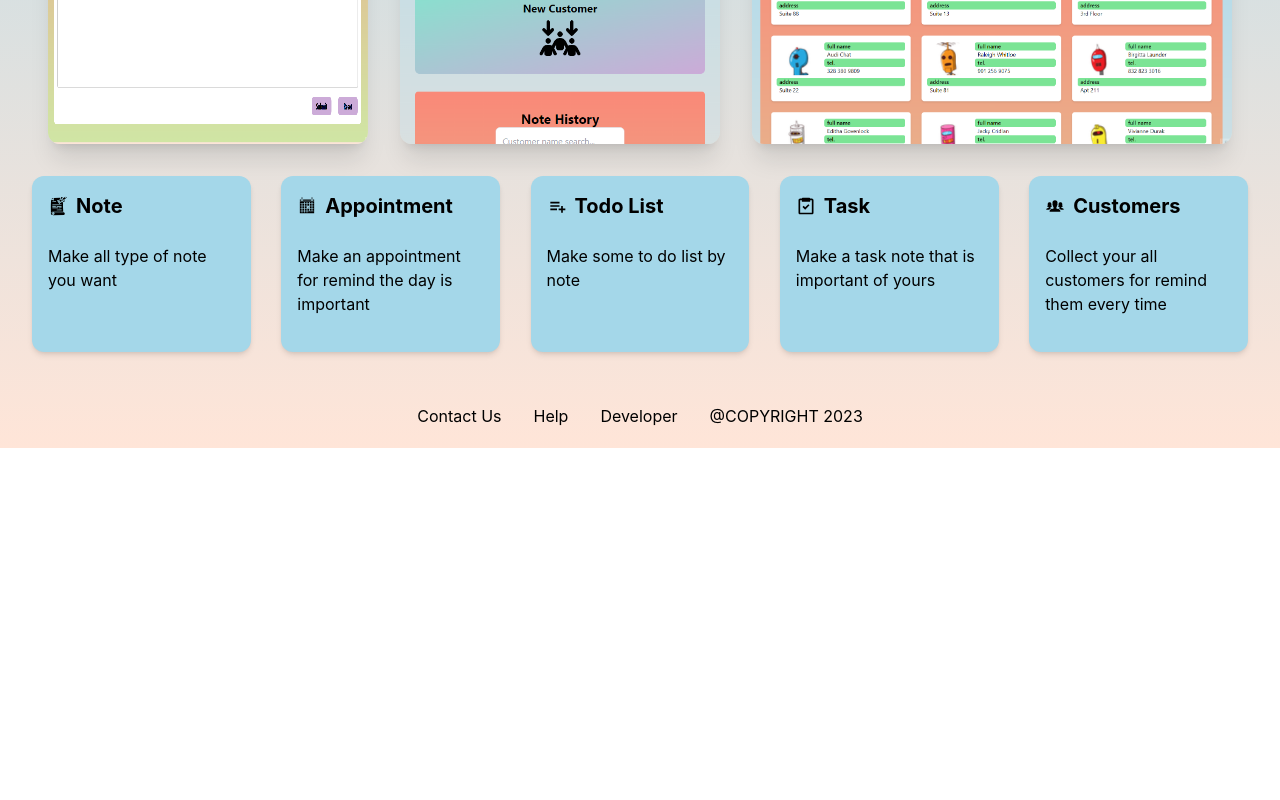
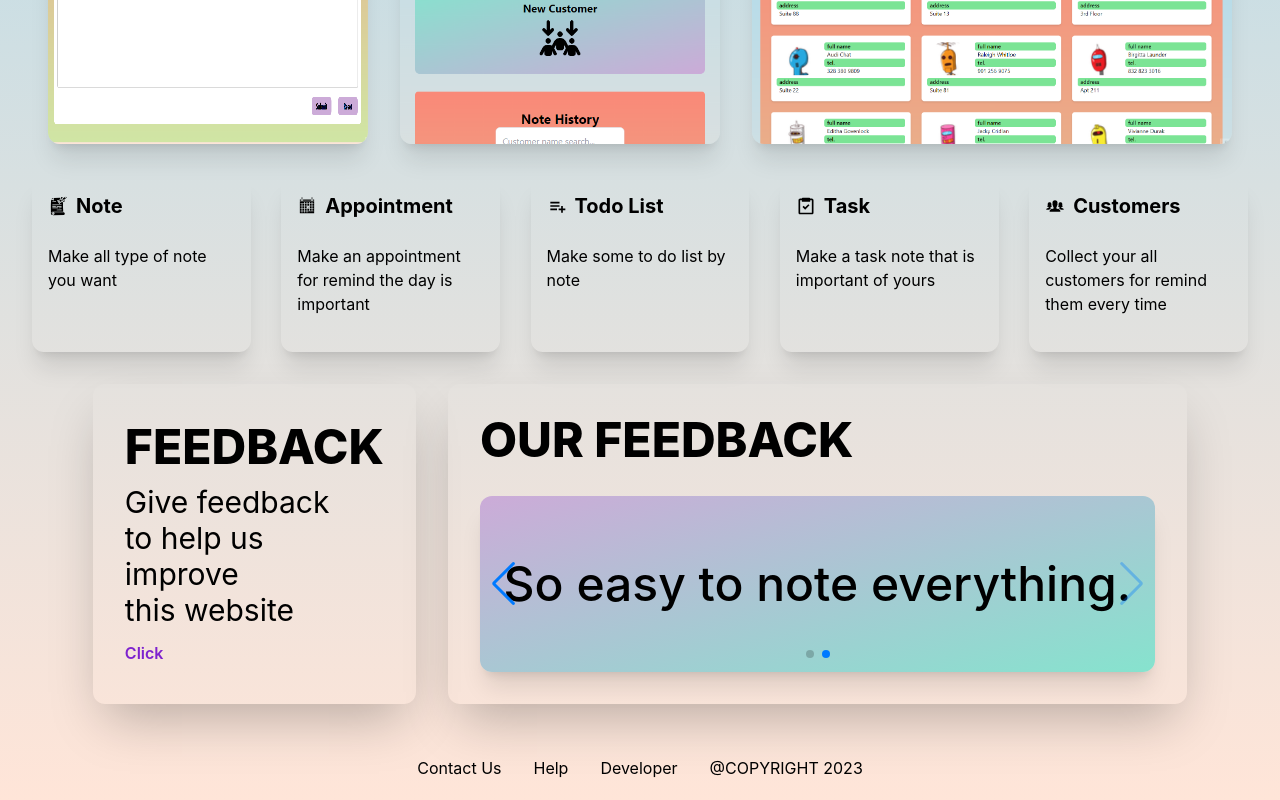
Before and after one commit to TJThanachot/Easy-Note, a React (Vite) app: page / in a window 1280 px wide. Shown: the part 568-1368 px from the top of the page. Before the commit the page ends 1016 px from the top, so only its background shows below. Built offline with nearby package versions, Linux system fonts and the light colour scheme.

Commit message:
add:feedback feature

```diff
--- a/package.json
+++ b/package.json
@@ -21,6 +21,7 @@
     "react-icons": "^4.11.0",
     "react-router-dom": "^6.18.0",
     "sweetalert2": "^11.9.0",
+    "swiper": "^11.0.4",
     "yup": "^1.3.2"
   },
   "devDependencies": {
--- a/src/components/Card.tsx
+++ b/src/components/Card.tsx
@@ -6,7 +6,7 @@ type cardType = {
 
 export default function Card(props: cardType) {
   return (
-    <div className="max-sm:w-full w-[18%] h-[11rem] p-[1rem] shadow-md flex flex-col gap-[1.5rem] rounded-xl bg-[#a4d7e9]">
+    <div className="max-sm:w-full w-[18%] h-[11rem] p-[1rem] shadow-xl flex flex-col gap-[1.5rem] rounded-xl ">
       <h2 className="text-xl font-bold flex items-center gap-[0.5rem]">
         {props.icon}
         {props.title}
--- a/src/components/CustomerCard.tsx
+++ b/src/components/CustomerCard.tsx
@@ -29,13 +29,13 @@ export default function CustomerCard(props: Props) {
         <div className="w-[65%] h-[100%] pl-[0.5rem] truncate overflow-hidden">
           <div>
             <h4 className="font-semibold bg-[#7BE495] rounded-md pl-[0.5rem] ">
-              full name
+              Full name
             </h4>
             <span className="pl-[0.5rem]">{props.fullname}</span>
           </div>
           <div>
             <h4 className="font-semibold bg-[#7BE495] rounded-md pl-[0.5rem]">
-              tel.
+              Tel.
             </h4>
             <span className="pl-[0.5rem]">{props.tel}</span>
           </div>
@@ -43,7 +43,7 @@ export default function CustomerCard(props: Props) {
       </div>
       <div className="truncate overflow-hidden">
         <h4 className="font-semibold bg-[#7BE495] rounded-md pl-[0.5rem]">
-          address
+          Address
         </h4>
         <span className="pl-[0.5rem]">{props.address}</span>
       </div>
--- a/src/components/HomeCard.tsx
+++ b/src/components/HomeCard.tsx
@@ -14,7 +14,7 @@ export default function HomeCard(props: Props) {
         setCategory(props.category);
         setCurrentPage("noteList");
       }}
-      className="text-teal-800 transition duration-400 hover:scale-110 hover:bg-white flex flex-col items-center py-[1.5rem] text-xl font-bold rounded-xl cursor-pointer hover:shadow-lg shadow-xl "
+      className="text-gray-600 transition duration-400 hover:scale-110 hover:bg-white flex flex-col items-center py-[1.5rem] text-xl font-bold rounded-xl cursor-pointer hover:shadow-lg shadow-xl "
     >
       {props.title}
       <div>{props.children}</div>
--- a/src/components/SideNav.tsx
+++ b/src/components/SideNav.tsx
@@ -7,7 +7,7 @@ type Props = {};
 export default function SideNav({}: Props) {
   const { currentPage, setCurrentPage }: any = useStore();
   return (
-    <div className="bg-gradient-to-b from-fourthdary to-fifthdary flex flex-col gap-[1rem] py-[1rem] min-w-[15rem] w-full rounded-lg  h-fit">
+    <div className="bg-gradient-to-b from-fourthdary to-fifthdary flex flex-col gap-[1rem] py-[1rem] min-w-[15rem] w-full rounded-lg shadow-lg h-fit">
       <h1 className="text-2xl font-bold h-[3rem] flex items-center pl-[1rem]">
         Note
       </h1>
--- /dev/null
+++ b/src/components/SwiperCompo.tsx
@@ -0,0 +1,44 @@
+import { Swiper, SwiperSlide } from "swiper/react";
+// import required modules
+import { Autoplay, Pagination, Navigation } from "swiper/modules";
+import { useStore } from "../contexts/store";
+
+// Import Swiper styles
+import "swiper/css";
+import "swiper/css/pagination";
+import "swiper/css/navigation";
+
+type Props = {};
+
+export default function SwiperCompo({}: Props) {
+  const { swipState }: any = useStore();
+  return (
+    <div className="w-full h-full rounded-xl shadow-xl bg-gradient-to-br from-primary to-secondary">
+      <Swiper
+        className="h-full w-full"
+        spaceBetween={20}
+        centeredSlides={true}
+        autoplay={{
+          delay: 5000,
+          disableOnInteraction: false,
+        }}
+        pagination={{
+          clickable: true,
+        }}
+        navigation={true}
+        modules={[Autoplay, Pagination, Navigation]}
+      >
+        {swipState.map((item: string, index: number) => {
+          return (
+            <SwiperSlide
+              key={index}
+              className="flex items-center justify-center text-5xl font-medium"
+            >
+              {item}
+            </SwiperSlide>
+          );
+        })}
+      </Swiper>
+    </div>
+  );
+}
--- a/src/components/TopNav.tsx
+++ b/src/components/TopNav.tsx
@@ -10,10 +10,10 @@ export default function TopNav({}: Props) {
         to={"/"}
       >
         <GiNotebook />
-        Logo
+        LOGO
       </Link>
       <Link
-        className="transition duration-400 hover:scale-110 hover:opacity-80 font-bold bg-primary w-[10rem] h-[3rem] rounded-lg flex items-center justify-center"
+        className="transition duration-400 hover:scale-110 hover:opacity-80 font-bold bg-gradient-to-br from-primary to-secondary w-[10rem] h-[3rem] rounded-lg flex items-center justify-center"
         to={"/dashboard"}
       >
         Dashboard
--- a/src/components/crud/CRUDCustomer.tsx
+++ b/src/components/crud/CRUDCustomer.tsx
@@ -5,6 +5,7 @@ import customerHook from "../../hooks/customerHook";
 import Swal from "sweetalert2";
 import { useStore } from "../../contexts/store";
 import { UploadImage } from "../../assets/icon";
+import { useEffect } from "react";
 
 export default function CRUDCustomer({ props }: any) {
   const { createCustomer, deleteCustomer, updateCustomer } = customerHook();
@@ -40,6 +41,10 @@ export default function CRUDCustomer({ props }: any) {
       return true;
     }
   };
+
+  useEffect(() => {
+    setAvartarUrl("");
+  }, []);
 
   return (
     <div className="w-full">
--- a/src/contexts/store.tsx
+++ b/src/contexts/store.tsx
@@ -7,6 +7,10 @@ type Props = {
 const storeContext = React.createContext({});
 
 function StoreProvider(props: Props) {
+  const [swipState, setSwipstate] = useState([
+    "Great website.",
+    "So easy to note everything.",
+  ]);
   const [currentPage, setCurrentPage] = useState("yourNote");
   const [category, setCategory] = useState("");
   const [noteDataById, setNoteDataById] = useState({});
@@ -21,6 +25,8 @@ function StoreProvider(props: Props) {
   return (
     <storeContext.Provider
       value={{
+        swipState,
+        setSwipstate,
         currentPage,
         setCurrentPage,
         mockNote,
--- a/src/page/Home.tsx
+++ b/src/page/Home.tsx
@@ -32,7 +32,7 @@ export default function Home({}: Props) {
               setNoteDataById({});
               setCurrentPage("CRUDNote");
             }}
-            className="bg-gradient-to-br from-primary to-secondary transition duration-400 hover:scale-110 flex flex-col items-center py-[1.5rem] text-xl font-bold rounded-lg cursor-pointer hover:shadow-lg "
+            className="bg-gradient-to-br from-primary to-secondary transition duration-400 hover:scale-110 flex flex-col items-center py-[1.5rem] text-xl font-bold rounded-lg cursor-pointer shadow-lg "
           >
             New Note
             <div>
@@ -44,7 +44,7 @@ export default function Home({}: Props) {
               setCustomerDataById({});
               setCurrentPage("CRUDCustomer");
             }}
-            className="bg-gradient-to-br from-secondary to-primary transition duration-400 hover:scale-110 flex flex-col items-center py-[1.5rem] text-xl font-bold rounded-lg cursor-pointer hover:shadow-lg "
+            className="bg-gradient-to-br from-secondary to-primary transition duration-400 hover:scale-110 flex flex-col items-center py-[1.5rem] text-xl font-bold rounded-lg cursor-pointer shadow-lg "
           >
             New Customer
             <div>
--- a/src/page/Landing.tsx
+++ b/src/page/Landing.tsx
@@ -5,15 +5,19 @@ import L5 from "../assets/L5.png";
 import L1 from "../assets/L1.png";
 import L2 from "../assets/L2.png";
 import L4 from "../assets/L4.png";
+import SwiperCompo from "../components/SwiperCompo";
+import { useStore } from "../contexts/store";
+import Swal from "sweetalert2";
 type Props = {};
 
 export default function Landing({}: Props) {
+  const { swipState, setSwipstate }: any = useStore();
   return (
     <div>
       <TopNav />
       <main className="flex flex-col items-center p-[2rem] gap-[2rem]">
         <div className="flex flex-col items-center gap-[1rem]">
-          <h1 className="text-4xl font-extrabold">The Easiest Note</h1>
+          <h1 className="text-4xl font-extrabold">THE EASIEST NOTE</h1>
           <h4 className="text-2xl px-[1rem]">
             note all of you want, todo, appointment, task and manage your
             customers
@@ -45,6 +49,46 @@ export default function Landing({}: Props) {
           </div>
         </section>
         <CardWrapped />
+        {/* feedback section ------------------------------------------------- */}
+        <section className="w-full px-[5rem] max-sm:px-0 h-[20rem] flex gap-[2rem] justify-center max-sm:flex-col max-sm:h-auto">
+          <div className=" flex flex-col items-center justify-around   shadow-2xl rounded-xl p-[2rem]">
+            <h1 className="text-5xl font-extrabold">FEEDBACK</h1>
+            <p className="text-3xl">
+              Give feedback <br /> to help us improve
+              <br /> this website
+            </p>
+            <button
+              className="w-full text-left text-purple-700 font-semibold"
+              onClick={() => {
+                Swal.fire({
+                  title: `Are you sure to give feedback?`,
+                  input: "text",
+                  showDenyButton: true,
+                  confirmButtonText: "Yes confirm",
+                  denyButtonText: `No I'm not sure`,
+                }).then((result) => {
+                  if (result.isConfirmed) {
+                    const newResult = [...swipState, result.value];
+                    setSwipstate(newResult);
+                    Swal.fire(
+                      `You have given feedback successfully`,
+                      "",
+                      "success"
+                    );
+                  } else if (result.isDenied) {
+                    Swal.fire("You canceled", "", "error");
+                  }
+                });
+              }}
+            >
+              Click
+            </button>
+          </div>
+          <div className="w-[70%] max-sm:w-full max-sm:h-[30rem] h-full flex flex-col gap-[2rem] shadow-2xl rounded-xl p-[2rem]">
+            <h1 className="text-5xl font-extrabold">OUR FEEDBACK</h1>
+            <SwiperCompo />
+          </div>
+        </section>
       </main>
       <Footer />
     </div>
```
Also changed, not shown: 1 other file (tests, documents, lock files or other folders).
